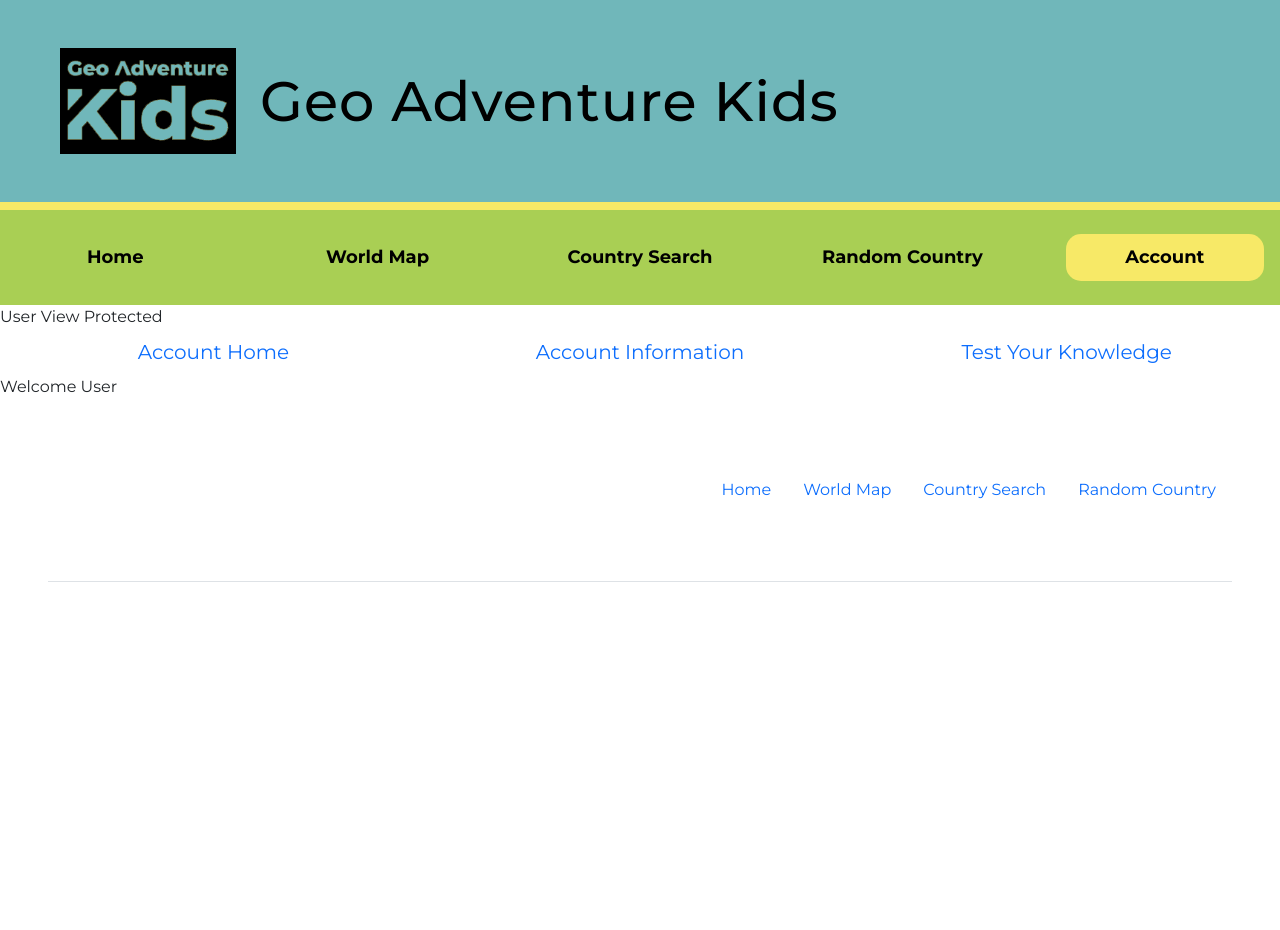
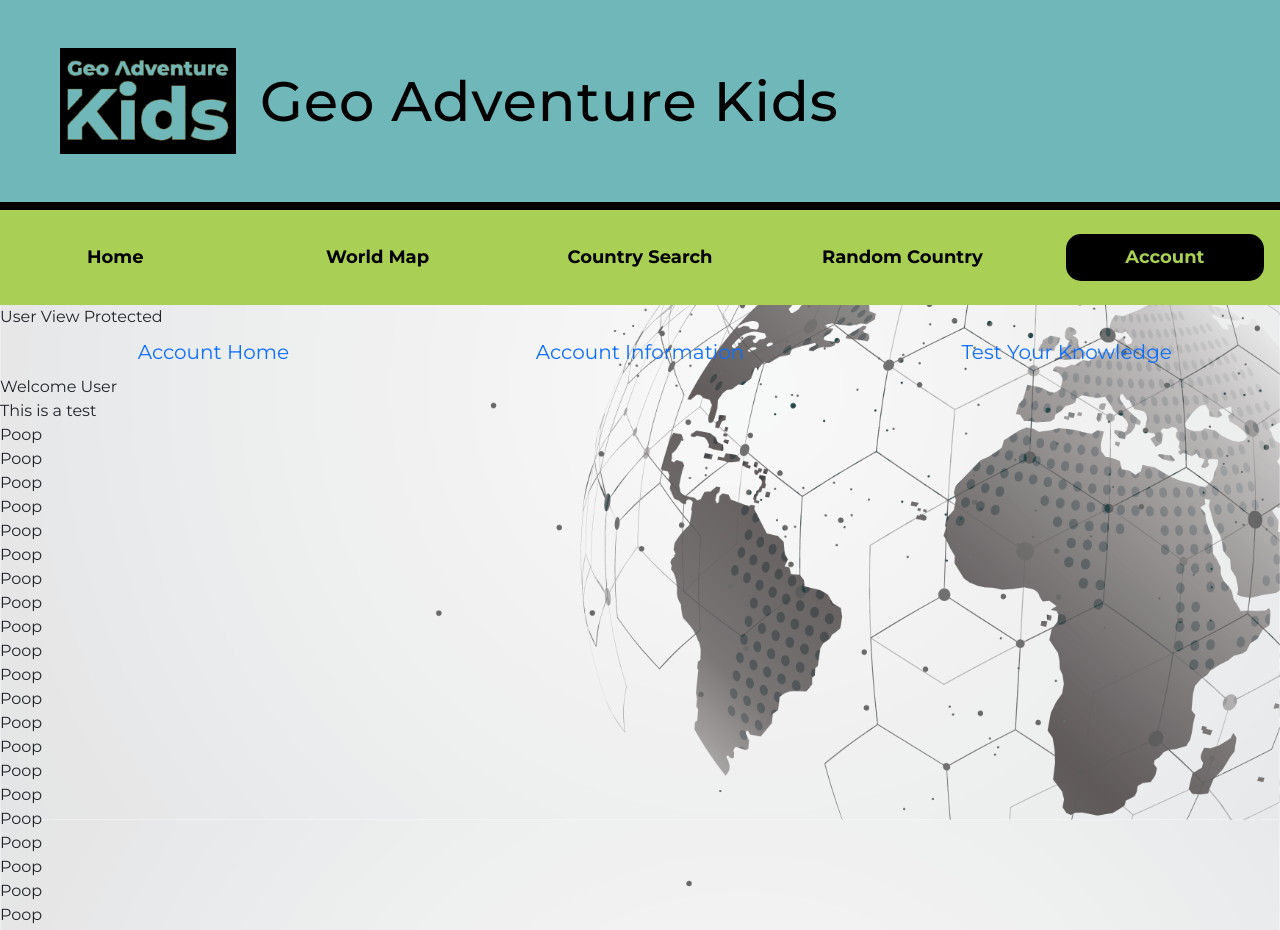
Before and after one commit to PlantsOnFire/React-Final, a React (Create React App) app: page /user in a window 1280 px wide. Shown: the top 930 px of the page. Before the commit the page ends 800 px from the top, so only its background shows below. Built offline with nearby package versions, Linux system fonts and the light colour scheme; a web font is replaced by a local one.

Commit message:
header and footer layouts done

```diff
--- a/src/components/Footer/Footer.js
+++ b/src/components/Footer/Footer.js
@@ -1,12 +1,13 @@
 import './Footer.scss';
 import {Link} from 'react-router-dom';
+import {ReactComponent as CALCorp} from '../../assets/CALCorp.svg';
 
 function Footer () {
   return(
-    <footer className='d-flex flex-wrap justify-content-center py-3 mb-4 border-bottom align-items-center mx-5'>
-      <svg className='d-flex align-items-center mb-3 mb-md-0 me-md-auto text-dark text-decoration-none'>Company Logo Goes Here</svg>
-      <ul className='nav'>
-        <li className='nav-item'><Link to='/' className='nav-link'>Home</Link></li>
+    <footer className='d-flex flex-wrap justify-content-center py-3 border-bottom align-items-center px-5'>
+      <CALCorp id='cal-corp-logo'/>
+      <ul className='nav' id='footer-nav'>
+        <li className='nav-item '><Link to='/' className='nav-link'>Home</Link></li>
         <li className='nav-item'><Link to='/map' className='nav-link'>World Map</Link></li>
         <li className='nav-item'><Link to='/search' className='nav-link'>Country Search</Link></li>
         <li className='nav-item'><Link to='/random' className='nav-link'>Random Country</Link></li>
--- a/src/components/Footer/Footer.scss
+++ b/src/components/Footer/Footer.scss
@@ -0,0 +1,18 @@
+@import '../../styles/colors.scss';
+
+footer {
+  margin-top: auto;
+  background-color: $light-blue;
+  border-top: 8px solid black;
+  #cal-corp-logo {
+    width: 200px;
+  }
+  ul#footer-nav {
+    li {
+      a {
+        color: black;
+        font-weight: bold;
+      }
+    }
+  }
+}
--- a/src/components/Header/Header.scss
+++ b/src/components/Header/Header.scss
@@ -3,7 +3,7 @@
 header {
   #top-header {
     background-color: $light-blue;
-    border-bottom: 8px solid $yellow;
+    border-bottom: 8px solid black;
     color: black !important;
     text-decoration: none;
     #logo {
@@ -26,7 +26,8 @@ header {
       align-items: center;
       justify-content: center;
       &:has(.active) {
-        background-color: $yellow;
+        background-color: black;
+        color: $green;
         background-clip: inherit;
         border-radius: 15px;
         transition: all 1s ease;
@@ -37,6 +38,9 @@ header {
           font-size: 18px;
           margin: 0;
           padding: 10px 16px 10px;
+          &.active {
+            color: $green;
+          }
       }
     }
   }
--- a/src/index.scss
+++ b/src/index.scss
@@ -1,16 +1,19 @@
 @import url('https://fonts.googleapis.com/css2?family=Montserrat:ital,wght@0,100..900;1,100..900&family=Tauri&display=swap');
+
 
 body {
   margin: 0;
+  background-image: url(./assets/background.png);
+  background-size: cover;
   -webkit-font-smoothing: antialiased;
   -moz-osx-font-smoothing: grayscale;
   font-family: "Montserrat", sans-serif;
   font-optical-sizing: auto;
   font-weight: 400;
   font-style: normal;
-  // #app-container, #root {
-  //   height: 100vh;
-  // }
+  #app-container, #root {
+    height: 100vh;
+  }
 }
 
 code {
--- a/src/pages/ProtectedPages/UserView/UserDefaultPage/UserDefaultPage.js
+++ b/src/pages/ProtectedPages/UserView/UserDefaultPage/UserDefaultPage.js
@@ -2,7 +2,41 @@ import './UserDefaultPage.scss';
 
 function UserDefaultPage () {
   return (
-    <div>Welcome User</div>
+    <>
+      <div>Welcome User</div>
+      <div>This is a test</div>
+      <div>Poop</div>
+      <div>Poop</div>
+      <div>Poop</div>
+      <div>Poop</div>
+      <div>Poop</div>
+      <div>Poop</div>
+      <div>Poop</div>
+      <div>Poop</div>
+      <div>Poop</div>
+      <div>Poop</div>
+      <div>Poop</div>
+      <div>Poop</div>
+      <div>Poop</div>
+      <div>Poop</div>
+      <div>Poop</div>
+      <div>Poop</div>
+      <div>Poop</div>
+      <div>Poop</div>
+      <div>Poop</div>
+      <div>Poop</div>
+      <div>Poop</div>
+      <div>Poop</div>
+      <div>Poop</div>
+      <div>Poop</div>
+      <div>Poop</div>
+      <div>Poop</div>
+      <div>Poop</div>
+      <div>Poop</div>
+      <div>Poop</div>
+      <div>Poop</div>
+    </>
+
   )
 }
 
```
Also changed, not shown: src/assets/CALCorp.svg (added), src/assets/background.png (added).
